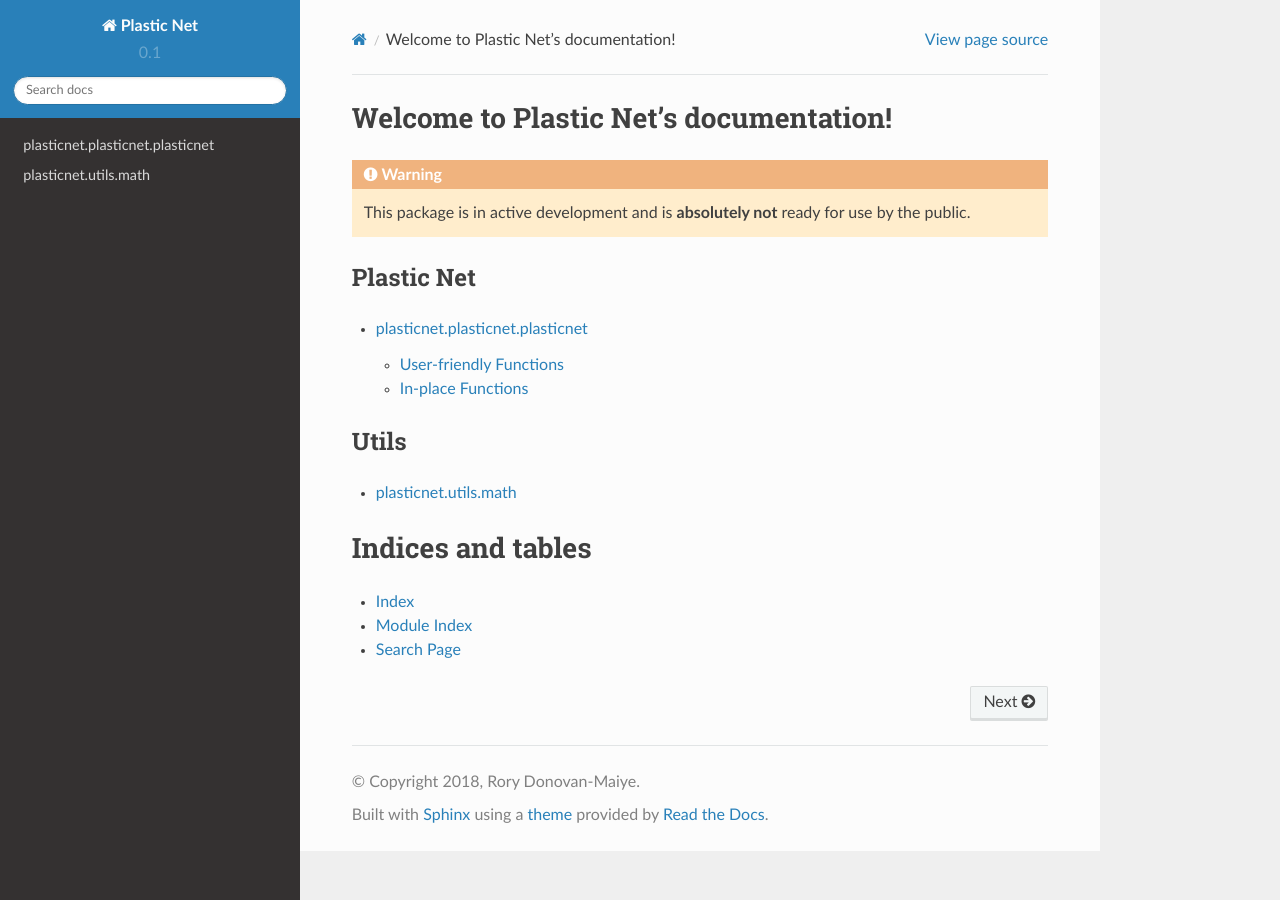
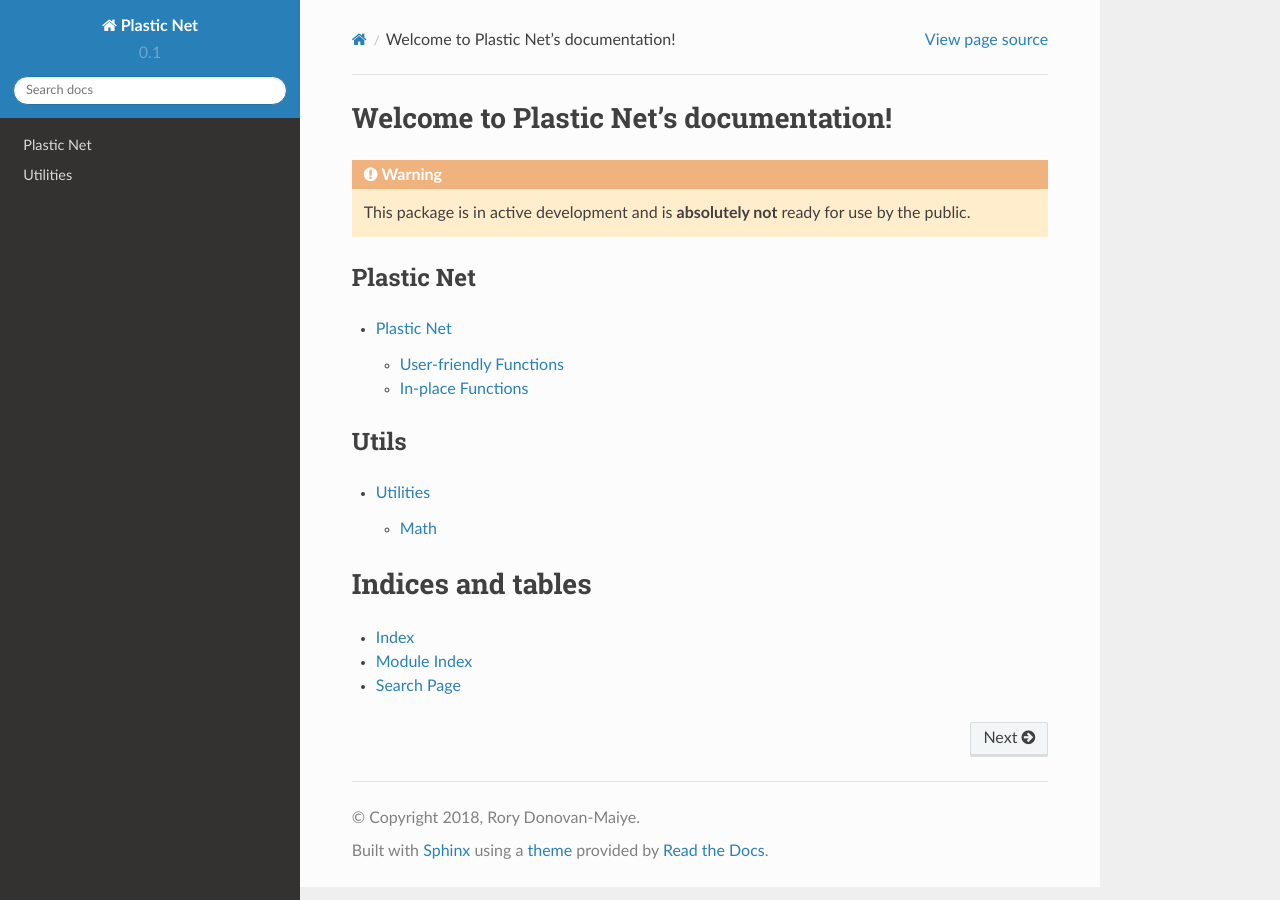
Before and after one commit to donovanr/plasticnet, a Sphinx documentation site: the page built from docs/source/index.rst, in a window 1280 px wide. Built offline with Sphinx 7.4.7 and the Read the Docs theme 2.0.0, drawn with Linux system fonts in a browser that asks for light colours.

Commit message:
change docs heading to something friendlier

```diff
--- a/docs/source/plasticnet.rst
+++ b/docs/source/plasticnet.rst
@@ -1,4 +1,4 @@
-plasticnet.plasticnet.plasticnet
+Plastic Net
 ================================
 .. currentmodule:: plasticnet.plasticnet.plasticnet
 
--- a/docs/source/utils.rst
+++ b/docs/source/utils.rst
@@ -1,5 +1,9 @@
-plasticnet.utils.math
+Utilities
 =====================
+
+Math
+----
+
 .. currentmodule:: plasticnet.utils.math
 
 .. autofunction:: plasticnet.utils.math.soft_thresh
```
